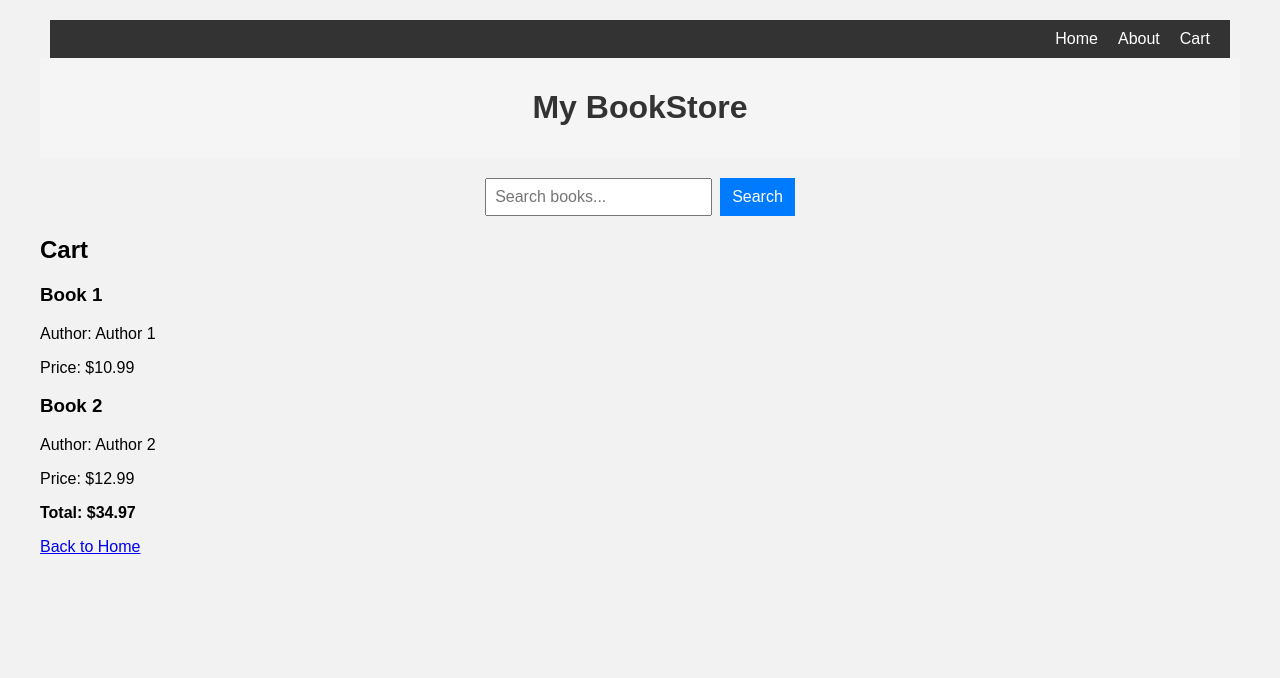
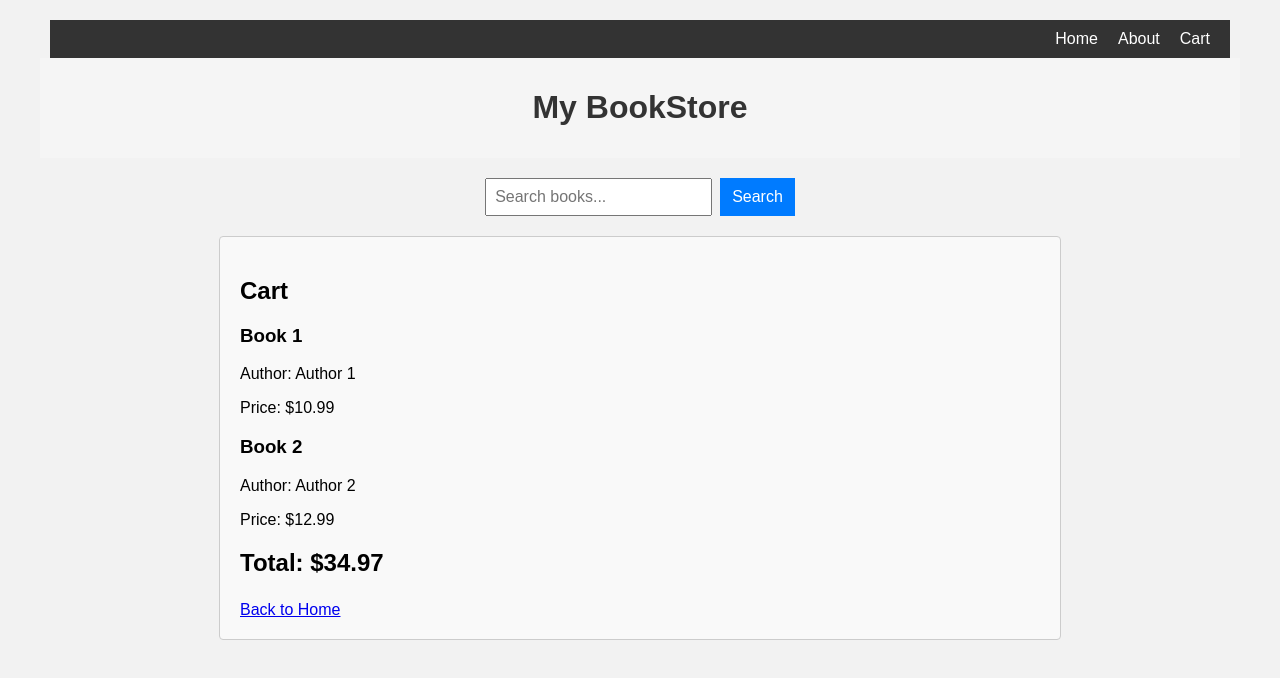
Before and after one commit to vitaliilatka/bookstore-react, a React (Create React App) app: page /cart in a window 1280 px wide. Shown: the top 678 px of the page. Built offline with nearby package versions, Linux system fonts and the light colour scheme.

Commit message:
adding styles to BookCat

```diff
--- a/src/components/BookCart.js
+++ b/src/components/BookCart.js
@@ -20,14 +20,12 @@ const BookCart = () => {
             ) : (
                 <div>
                     {cartItems.map((book) => (
-                        <BookCartItem key={book.id} book={book} /> //Use component BookCartItem for Each book in cart
+                        <BookCartItem key={book.id} book={book} />
                     ))}
-                    <p>
-                        <strong>Total: ${total.toFixed(2)}</strong>
-                    </p>
+                    <p className={styles.totalPrice}>Total: ${total.toFixed(2)}</p>
                 </div>
             )}
-            <Link to="/">Back to Home</Link>
+            <Link to="/" className={styles.backToHomeLink}>Back to Home</Link>
             {/*Here is to do button "Order" and EventListener*/}
         </div>
     );
--- a/src/components/BookCartItem.js
+++ b/src/components/BookCartItem.js
@@ -1,11 +1,13 @@
 import React from 'react';
 
 const BookCartItem = ({ book }) => {
+    const { title, author, price } = book;
+
     return (
         <div>
-            <h3>{book.title}</h3>
-            <p>Author: {book.author}</p>
-            <p>Price: ${book.price}</p>
+            <h3>{title}</h3>
+            <p>Author: {author}</p>
+            <p>Price: ${price.toFixed(2)}</p>
             {/*Add button for changing books in cart and delete book */}
         </div>
     );
--- a/src/styles/BookCart.module.css
+++ b/src/styles/BookCart.module.css
@@ -0,0 +1,41 @@
+.bookCartContainer {
+    max-width: 800px;
+    margin: 0 auto;
+    padding: 20px;
+    border: 1px solid #ccc;
+    border-radius: 4px;
+    background-color: #f9f9f9;
+}
+
+.cartItem {
+    display: flex;
+    align-items: center;
+    margin-bottom: 10px;
+}
+
+.cartItemImage {
+    width: 80px;
+    height: 100px;
+    object-fit: cover;
+    margin-right: 19px;
+}
+
+.cartItemTitle {
+    font-size: 18px;
+    font-weight: bold;
+}
+
+.cartItemPrice {
+    font-size: 16px;
+}
+
+.cartItemQuantity {
+    font-size: 16px;
+    margin-left: 10px;
+}
+
+.totalPrice {
+    font-size: 24px;
+    font-weight: bold;
+    margin-top: 20px;
+}
```
